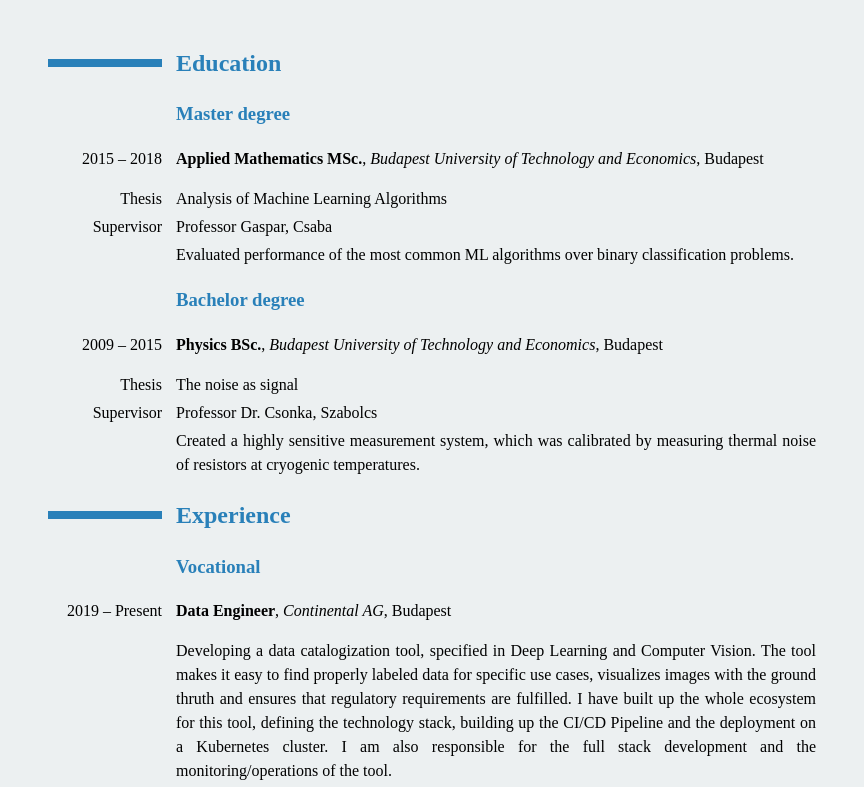
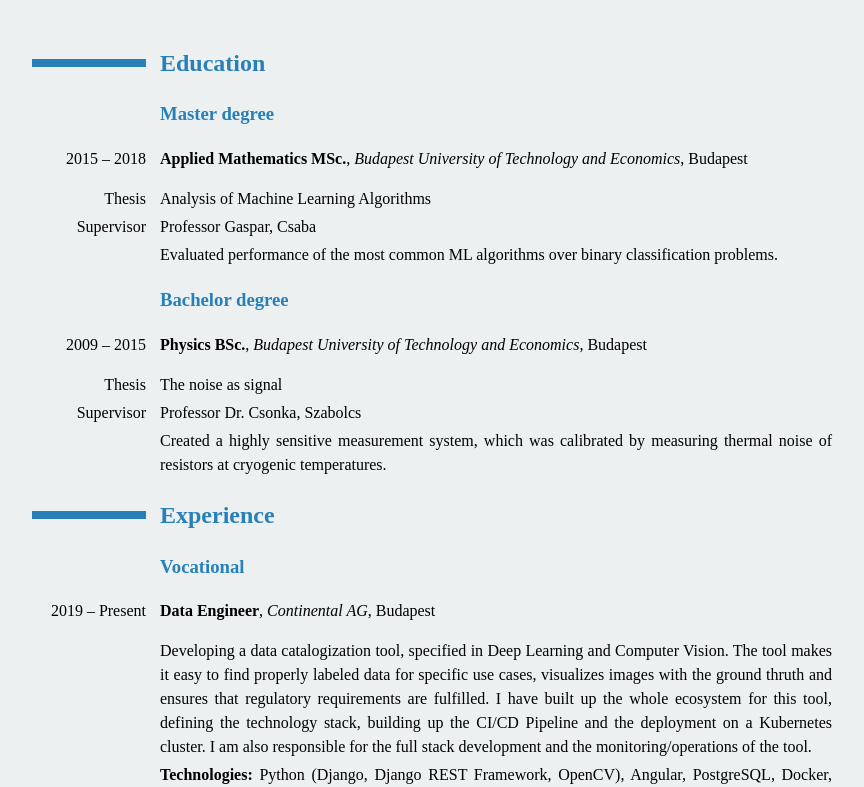
Before and after one commit to hodossy/cv, a plain HTML site: page index.html in a window 1280 px wide. Shown: the part 210-997 px from the top of the page, without its empty margins (208-1072 px from the left). Drawn offline with nearby package versions, Linux system fonts and the light colour scheme.

Commit message:
feat: wider body

```diff
--- a/styles.css
+++ b/styles.css
@@ -6,7 +6,7 @@
 }
 
 body {
-  max-width: 768px;
+  max-width: 800px;
   margin: auto;
   padding: 0;
   line-height: 1.5;
```
